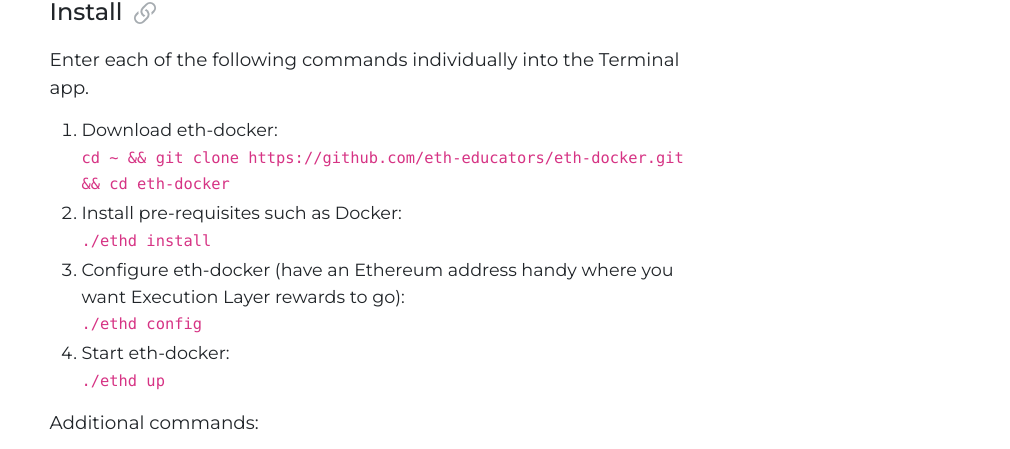
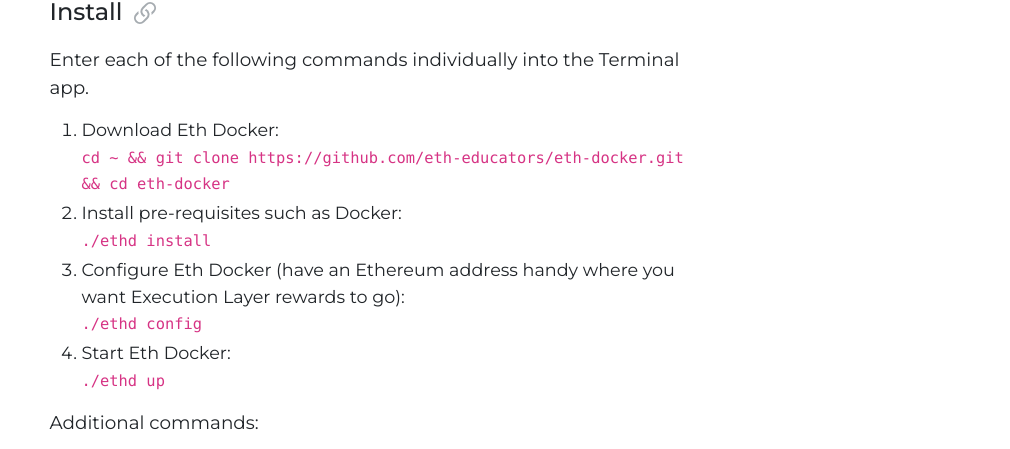
Before and after one commit to eth-educators/website, a Jekyll site: the page built from solo-staking-guides/eth-docker.md, in a window 1280 px wide and 900 px high, scrolled down 5068 px. Shown: the part 141-590 px from the top of the window, without its empty margins (270-1280 px from the left). Built offline with Jekyll 4.4.1, drawn with Linux system fonts in a browser that asks for light colours.

```diff
--- a/_data/resources.yml
+++ b/_data/resources.yml
@@ -112,8 +112,8 @@
   title: "Project Sunshine"
   description: "A dashboard to measure the health of Ethereum's decentralization. Identifies centralization vectors, determines the metrics to monitor, sets danger/goal/target values for each, and works with the community to meet those targets"
   categories: analytics, tool
-- link: "https://eth-docker.net/"
-  title: "EthDocker"
+- link: "https://ethdocker.com/"
+  title: "Eth Docker"
   description: "Software to make running an Ethereum staking full node simpler than setting everything up manually, while allowing the user choice when it comes to the exact client mix they wish to run"
   categories: tool, software
 - link: "https://github.com/stake-house/eth-wizard"
--- a/_includes/partials/content/solo-staking-guides/eth-docker-setup.md
+++ b/_includes/partials/content/solo-staking-guides/eth-docker-setup.md
@@ -13,10 +13,10 @@ See [ethdocker.com](https://ethdocker.com/) for full documentation.
 
 Enter each of the following commands individually into the Terminal app.
 
-1. Download eth-docker:<br> `cd ~ && git clone https://github.com/eth-educators/eth-docker.git && cd eth-docker`
+1. Download Eth Docker:<br> `cd ~ && git clone https://github.com/eth-educators/eth-docker.git && cd eth-docker`
 1. Install pre-requisites such as Docker:<br> `./ethd install`
-1. Configure eth-docker (have an Ethereum address handy where you want Execution Layer rewards to go):<br> `./ethd config`
-1. Start eth-docker:<br> `./ethd up`
+1. Configure Eth Docker (have an Ethereum address handy where you want Execution Layer rewards to go):<br> `./ethd config`
+1. Start Eth Docker:<br> `./ethd up`
 
 Additional commands:
 
```
Also changed, not shown: solo-staking-guides/advanced.md (+1 -1 lines).
